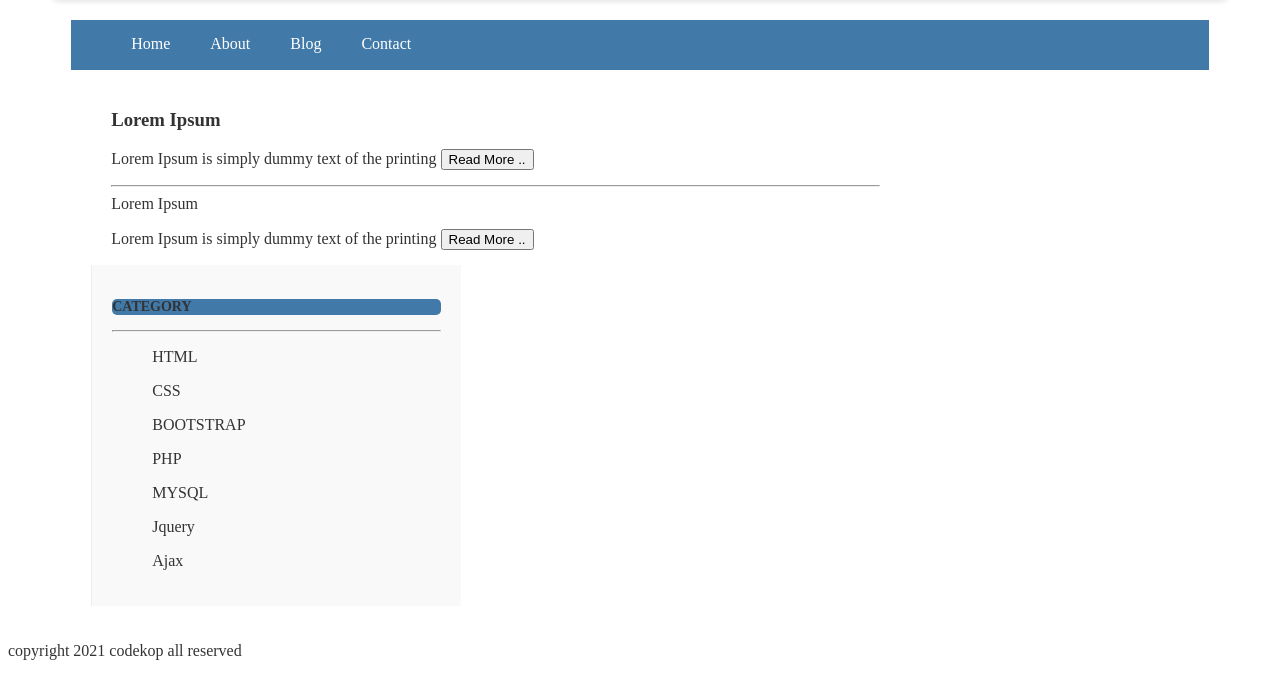
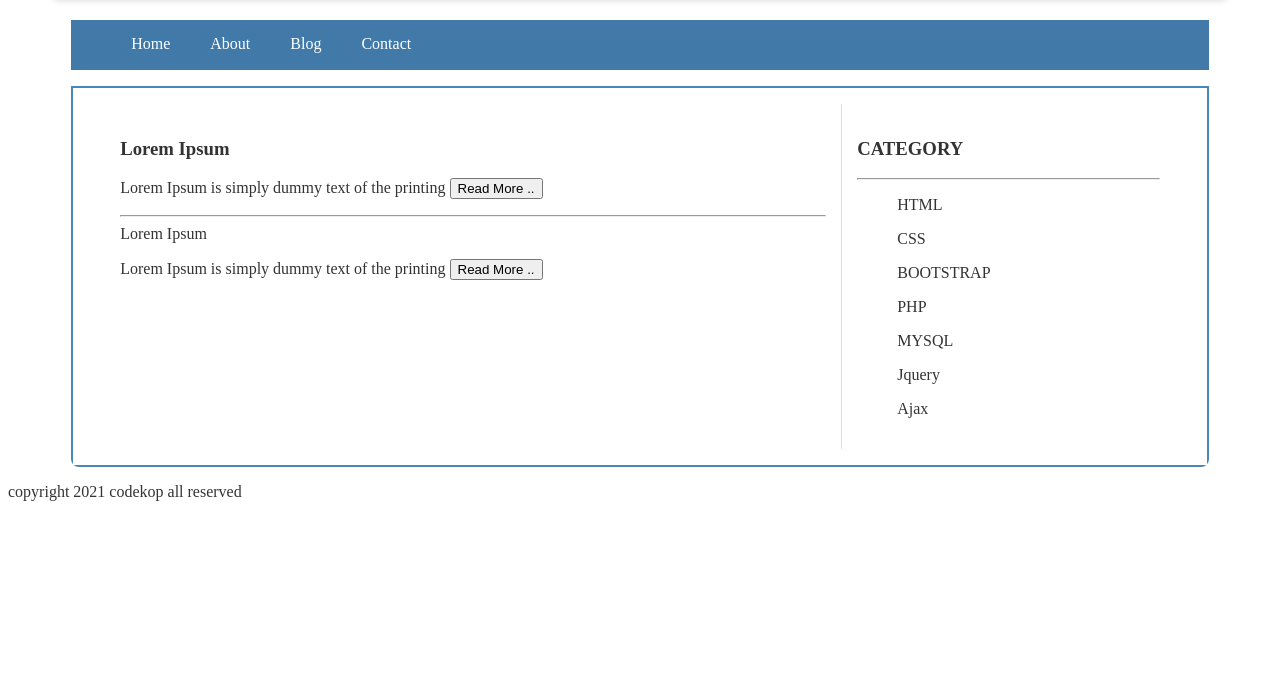
Before and after one commit to tifadea/webku, a plain HTML site: page index.html in a window 1280 px wide. Shown: the part 160-836 px from the top of the page. After the commit the page ends 800 px from the top, so only its background shows below. Drawn offline with Linux system fonts and the light colour scheme.

Commit message:
Refactor CSS styles and fix typos
Corrected various CSS properties and fixed typos.

```diff
--- a/style.css
+++ b/style.css
@@ -75,53 +75,24 @@ a {
 }
 
 .border {
-    padding: 20px;
+    border: 2px solid #4887b9;
+    margin-top: 1pc;
+    padding: 1pc 2pc;
+    display: flex;
     overflow: hidden;
 }
 
 .kiri {
-    width :70%;
-    float: left;
+    width: 70%;
+    padding: 15px;
     background: #fff;
-    padding: 0 20px;
-}
-
-.kiri h2 {
-    color: #417aa8;
-    margin-bottom: 15px;
-    border-botom: 2px solid #eee;
-    padding-bottom: 10px;
-}
-
-.kiri p {
-    line-height: 1.6x;
-    margin-bottom: 15px;
-    padding bottom: 10px;
+    border-right: 1px solid #ddd;
 }
 
 .kanan {
     width: 30%;
-    float :left;
-    background: #f9f9f9;
-    padding: 20px;
-    border-left: 1px solid #eee;
-}
-
-.kanan h3 {
-    background: #417aa8;
-    color: #fff:
-    padding: 10px;
-    margin-bottom: 15px;
-    font-size: 14px;
-    border-radius: 5px;
-}
-
-.kanan ul {
-    list-style: none;
-}
-
-.kanan ul li {
-    border-bottom: 1px dotted #ccc;
+    padding: 15px;
+    background: #fff;
 }
 
 .undecor {
```
